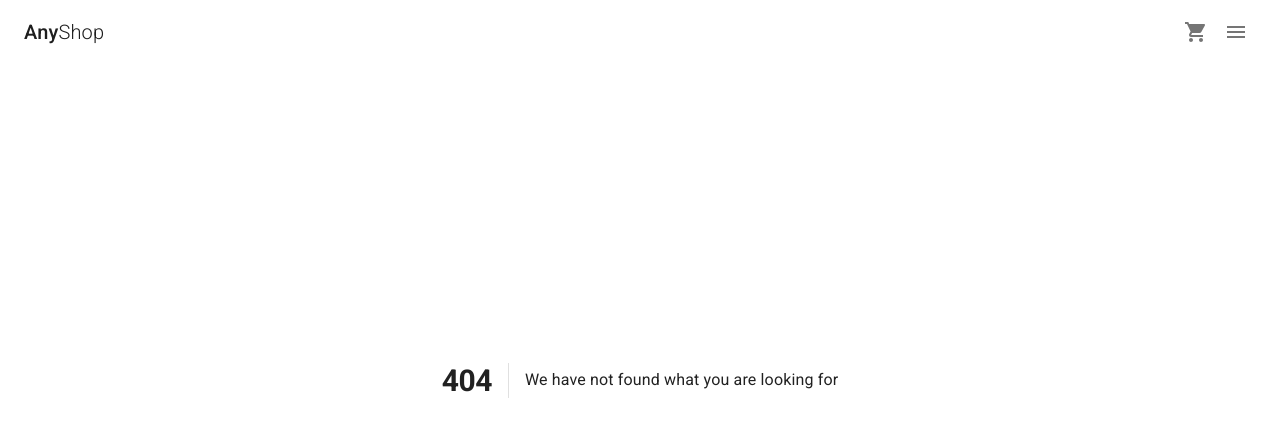
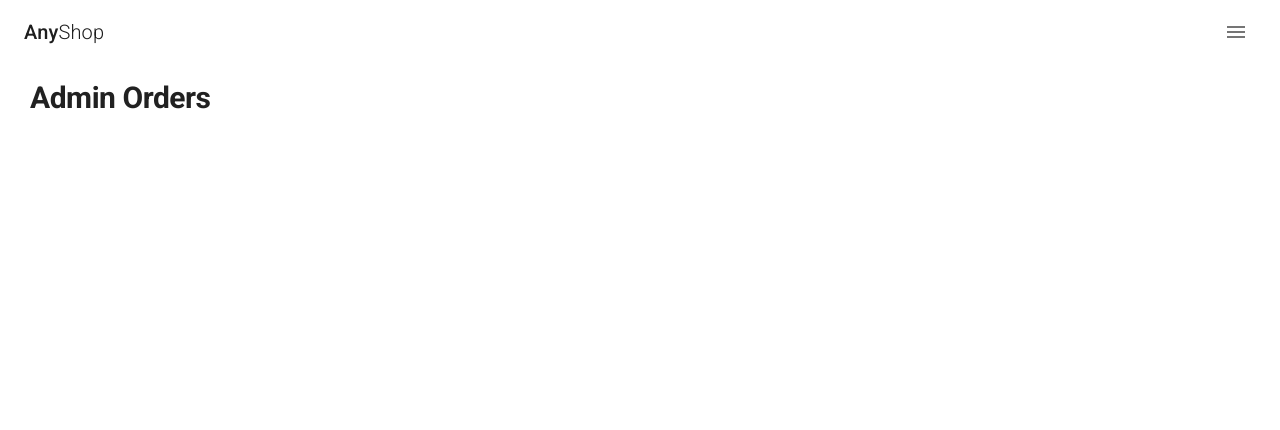
Before and after one commit to jpin730/next-any-shop, a Next.js app: page /admin/orders in a window 1280 px wide. Before the commit this address had no page. Shown: the top 430 px of the page. Built offline with nearby package versions, Linux system fonts and the light colour scheme.

Commit message:
feat: :lipstick: add admin layout

```diff
--- /dev/null
+++ b/src/components/shared/AdminLayout.tsx
@@ -0,0 +1,42 @@
+import Head from 'next/head'
+import { type FC, type ReactNode } from 'react'
+import { AdminNavbar } from './AdminNavbar'
+import { SideMenu } from './SideMenu'
+
+interface Props {
+  title: string
+  children: ReactNode
+}
+
+export const AdminLayout: FC<Props> = ({ children, title }) => {
+  return (
+    <>
+      <Head>
+        <title>{title}</title>
+        <meta name="og:title" content="" />
+        <meta name="description" content="" />
+        <meta name="og:description" content="" />
+        <meta name="og:image" content="" />
+      </Head>
+
+      <nav>
+        <AdminNavbar />
+      </nav>
+
+      <SideMenu />
+
+      <main
+        className="fadeIn"
+        style={{
+          margin: '80px auto',
+          maxWidth: '1440px',
+          padding: '0px 30px',
+        }}
+      >
+        {children}
+      </main>
+
+      <footer>{/* TODO: footer */}</footer>
+    </>
+  )
+}
--- /dev/null
+++ b/src/components/shared/AdminNavbar.tsx
@@ -0,0 +1,49 @@
+import { SharedContext } from '@/context/shared/SharedProvider'
+import { Menu } from '@mui/icons-material'
+import {
+  AppBar,
+  Box,
+  IconButton,
+  Link,
+  Toolbar,
+  Typography,
+} from '@mui/material'
+import NextLink from 'next/link'
+import { type FC, useContext } from 'react'
+
+export const AdminNavbar: FC = () => {
+  const { toggleSideMenu } = useContext(SharedContext)
+
+  return (
+    <AppBar>
+      <Toolbar>
+        <NextLink
+          href="/"
+          style={{
+            textDecoration: 'none',
+            height: '100%',
+            display: 'flex',
+            alignItems: 'center',
+          }}
+        >
+          <Link component="span" display="flex" alignItems="center">
+            <Typography variant="h6">Any</Typography>
+            <Typography variant="h6" fontWeight={300}>
+              Shop
+            </Typography>
+          </Link>
+        </NextLink>
+
+        <Box flex={1} />
+
+        <IconButton
+          onClick={() => {
+            toggleSideMenu()
+          }}
+        >
+          <Menu />
+        </IconButton>
+      </Toolbar>
+    </AppBar>
+  )
+}
--- a/src/components/shared/SideMenu.tsx
+++ b/src/components/shared/SideMenu.tsx
@@ -6,7 +6,6 @@ import {
   useMemo,
   useCallback,
 } from 'react'
-import AccountCircle from '@mui/icons-material/AccountCircle'
 import AdminPanelSettings from '@mui/icons-material/AdminPanelSettings'
 import Box from '@mui/material/Box'
 import Category from '@mui/icons-material/Category'
@@ -57,11 +56,6 @@ export const SideMenu: FC = () => {
 
   const navItems = useMemo<NavItem[]>(
     () => [
-      {
-        text: 'Profile',
-        icon: <AccountCircle />,
-        hidden: !isLoggedIn,
-      },
       {
         text: 'My orders',
         icon: <ConfirmationNumber />,
@@ -117,16 +111,25 @@ export const SideMenu: FC = () => {
         text: 'Products',
         icon: <Category />,
         hidden: user?.role !== 'admin',
+        action: () => {
+          navigateTo('/admin/products')
+        },
       },
       {
         text: 'Orders',
         icon: <ConfirmationNumber />,
         hidden: user?.role !== 'admin',
+        action: () => {
+          navigateTo('/admin/orders')
+        },
       },
       {
         text: 'Users',
         icon: <AdminPanelSettings />,
         hidden: user?.role !== 'admin',
+        action: () => {
+          navigateTo('/admin/users')
+        },
       },
       {
         text: user?.email ?? '',
--- /dev/null
+++ b/src/pages/admin/orders.tsx
@@ -0,0 +1,27 @@
+import { AdminLayout } from '@/components/shared/AdminLayout'
+import { FullScreenLoading } from '@/components/shared/FullScreenLoading'
+import { Typography } from '@mui/material'
+import { type NextPage } from 'next'
+import { useState } from 'react'
+
+const AdminOrdersPage: NextPage = () => {
+  const [isLoading, setIsLoading] = useState(true)
+
+  setTimeout(() => {
+    setIsLoading(false)
+  }, 1000)
+
+  return (
+    <AdminLayout title="Admin Orders">
+      {isLoading ? (
+        <FullScreenLoading />
+      ) : (
+        <Typography variant="h1" sx={{ mb: 3 }}>
+          Admin Orders
+        </Typography>
+      )}
+    </AdminLayout>
+  )
+}
+
+export default AdminOrdersPage
```
Also changed, not shown: src/pages/admin/products.tsx (added, +27 -0 lines), src/pages/admin/users.tsx (added, +27 -0 lines).
